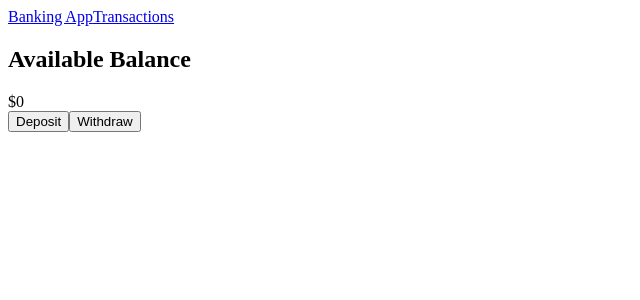
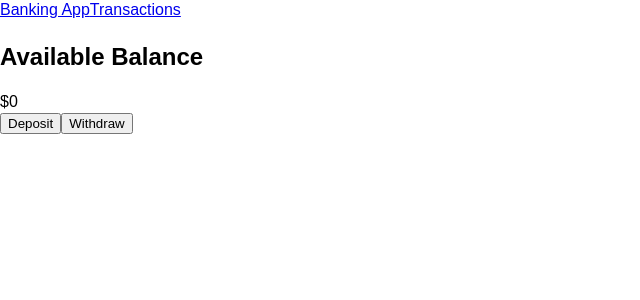
Before and after one commit to sebasmoles/banking-app-react, a React (Create React App) app: page / in a window 1280 px wide. Shown: the top 300 px of the page, without its empty margins (0-640 px from the left). Built offline with nearby package versions, Linux system fonts and the light colour scheme.

Commit message:
add scss project structure

```diff
--- a/package.json
+++ b/package.json
@@ -12,6 +12,7 @@
 		"react-number-format": "^4.9.1",
 		"react-router-dom": "^6.2.1",
 		"react-scripts": "5.0.0",
+		"sass": "^1.49.7",
 		"uuid": "^8.3.2",
 		"web-vitals": "^2.1.2"
 	},
--- a/src/App.js
+++ b/src/App.js
@@ -4,7 +4,7 @@ import Header from './components/Header';
 import HomePage from './routes/HomePage';
 import TransactionPage from './routes/TransactionPage';
 import NotFoundPage from './routes/NotFoundPage';
-import './index.css';
+import './scss/index.scss';
 
 function App() {
 	// Total balance amount
--- a/src/routes/TransactionPage.jsx
+++ b/src/routes/TransactionPage.jsx
@@ -1,7 +1,6 @@
 import React, { useState, useEffect } from 'react';
 import Filter from '../components/Filter';
 import TransactionTable from '../components/TransactionTable';
-import '../index.css';
 
 const TransactionPage = ({ txns }) => {
 	const [txnsFiltered, setTxnsFiltered] = useState([]);
--- /dev/null
+++ b/src/scss/_globals.scss
@@ -0,0 +1,20 @@
+html {
+	font-size: 100%;
+	box-sizing: border-box;
+}
+
+*,
+*::before,
+*::after {
+	box-sizing: inherit;
+}
+
+body {
+	margin: 0;
+	padding: 0;
+	line-height: 1.3;
+	font-family: 'Public Sans', sans-serif;
+	font-size: $font-normal;
+	color: $black;
+	background-color: $white;
+}
--- /dev/null
+++ b/src/scss/_variables.scss
@@ -0,0 +1,9 @@
+// Colors
+$green: #0cc665;
+$black: black;
+$white: #ffffff;
+
+// Font Sizes
+$font-sm: 0.9rem;
+$font-normal: 1rem; // Body font size. If changed, all change.
+$font-logo: 1.2rem;
--- /dev/null
+++ b/src/scss/index.scss
@@ -0,0 +1,3 @@
+@import 'variables';
+
+@import 'globals';
```
Also changed, not shown: src/index.css (deleted), 1 other file (tests, documents, lock files or other folders).
